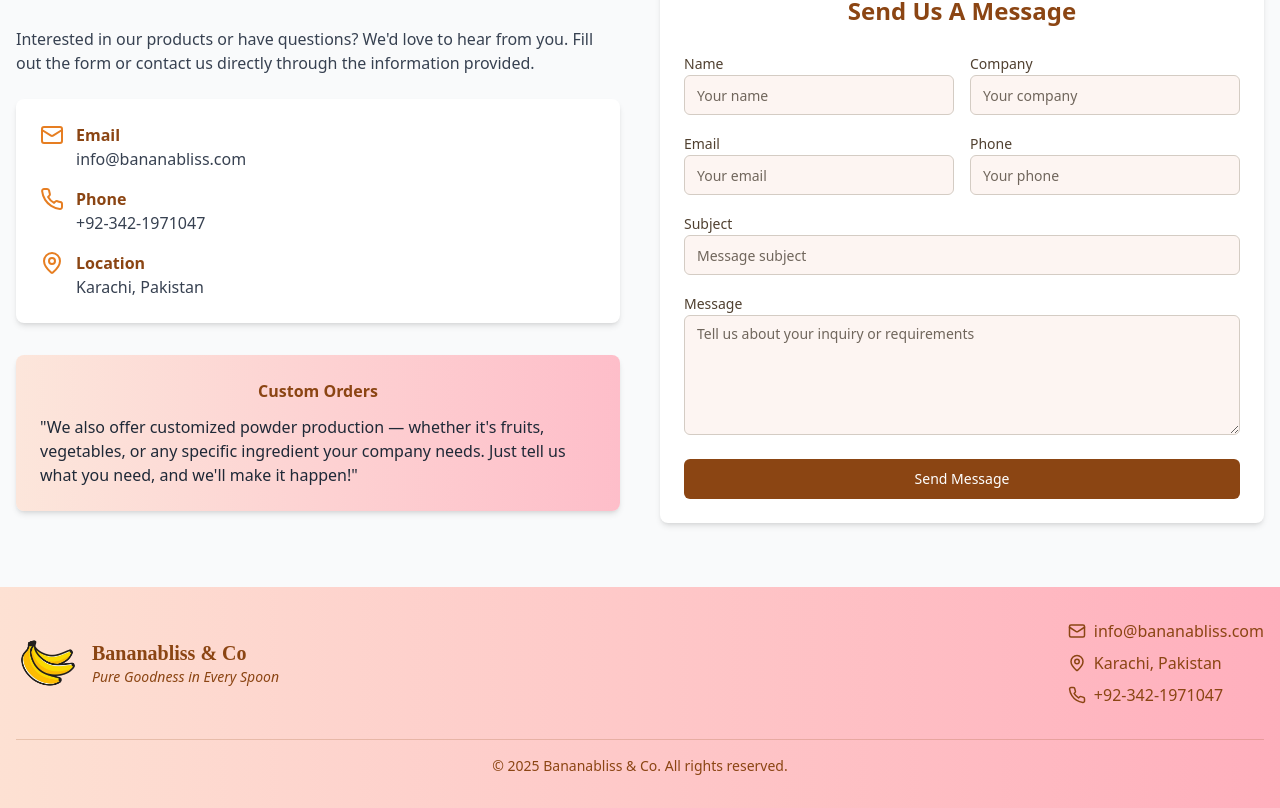
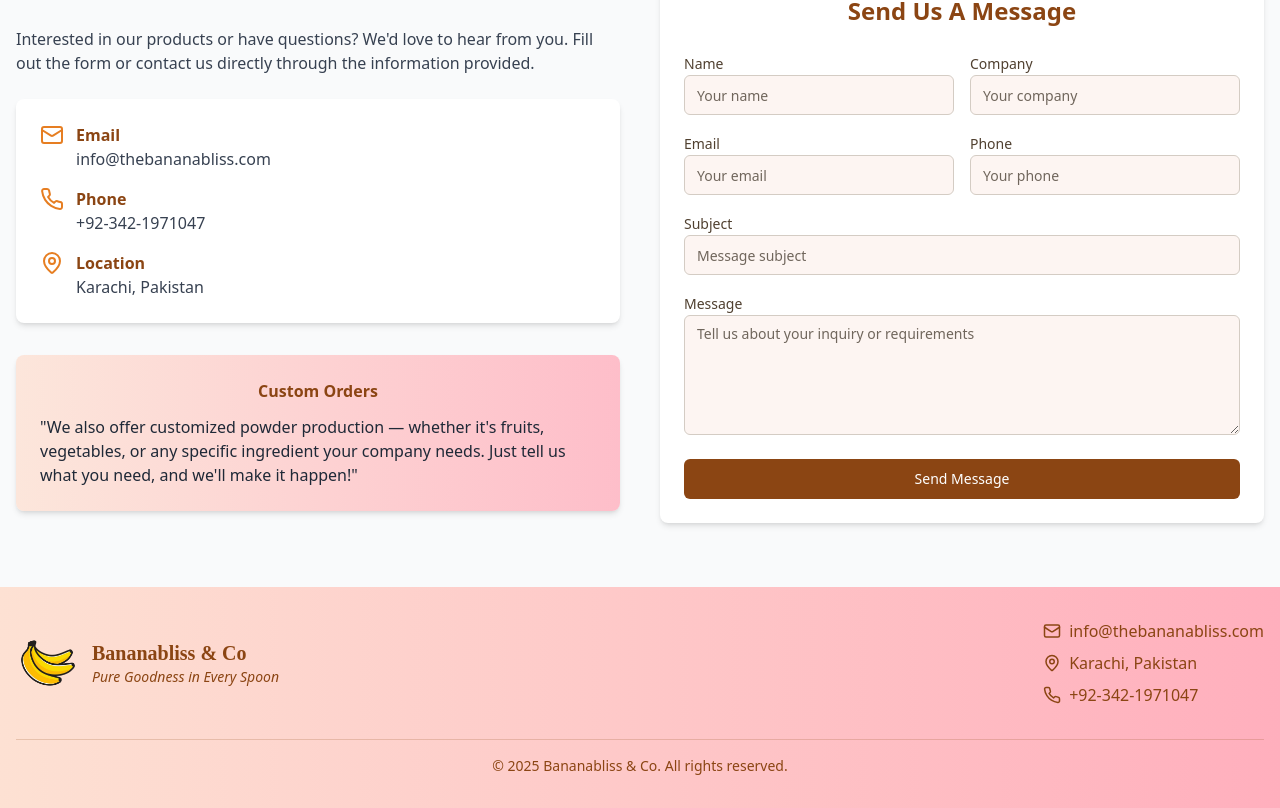
Before and after one commit to ameerhamza26/bananabliss, a React (Vite) app: page / in a window 1280 px wide. Shown: the part 4595-5403 px from the top of the page. Built offline with nearby package versions, Linux system fonts and the light colour scheme.

Commit message:
fixed email

```diff
--- a/src/components/Contact.tsx
+++ b/src/components/Contact.tsx
@@ -62,8 +62,8 @@ const Contact = () => {
                 <Mail className="mr-3 text-brand-orange flex-shrink-0" />
                 <div>
                   <h4 className="font-semibold text-brand-brown">Email</h4>
-                  <a href="mailto:info@bananabliss.com" className="text-gray-700 hover:text-brand-orange">
-                    info@bananabliss.com
+                  <a href="mailto:info@thebananabliss.com" className="text-gray-700 hover:text-brand-orange">
+                    info@thebananabliss.com
                   </a>
                 </div>
               </div>
--- a/src/components/Footer.tsx
+++ b/src/components/Footer.tsx
@@ -20,8 +20,8 @@ const Footer = () => {
           <div className="flex flex-col space-y-2">
             <div className="flex items-center">
               <Mail size={18} className="mr-2 text-brand-brown" />
-              <a href="mailto:info@bananabliss.com" className="text-brand-brown hover:text-brand-orange">
-                info@bananabliss.com
+              <a href="mailto:info@thebananabliss.com" className="text-brand-brown hover:text-brand-orange">
+                info@thebananabliss.com
               </a>
             </div>
             <div className="flex items-center">
```
